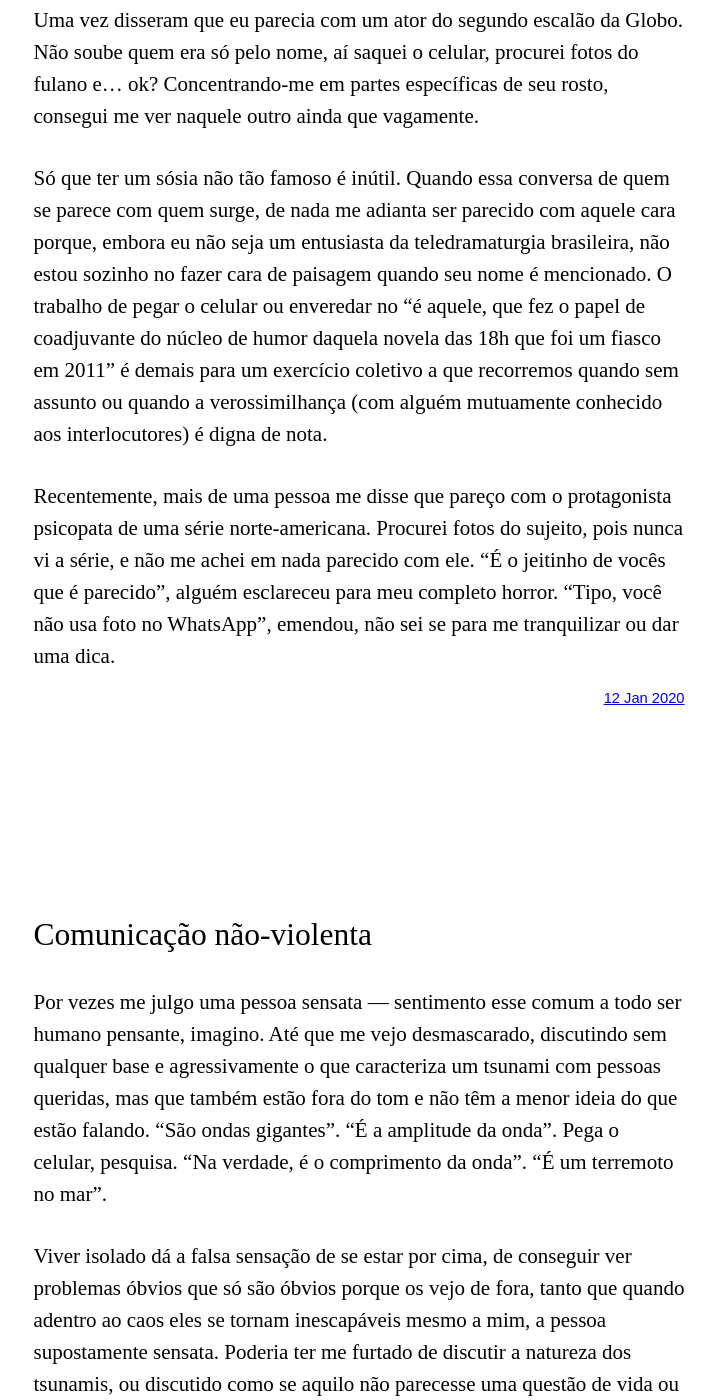
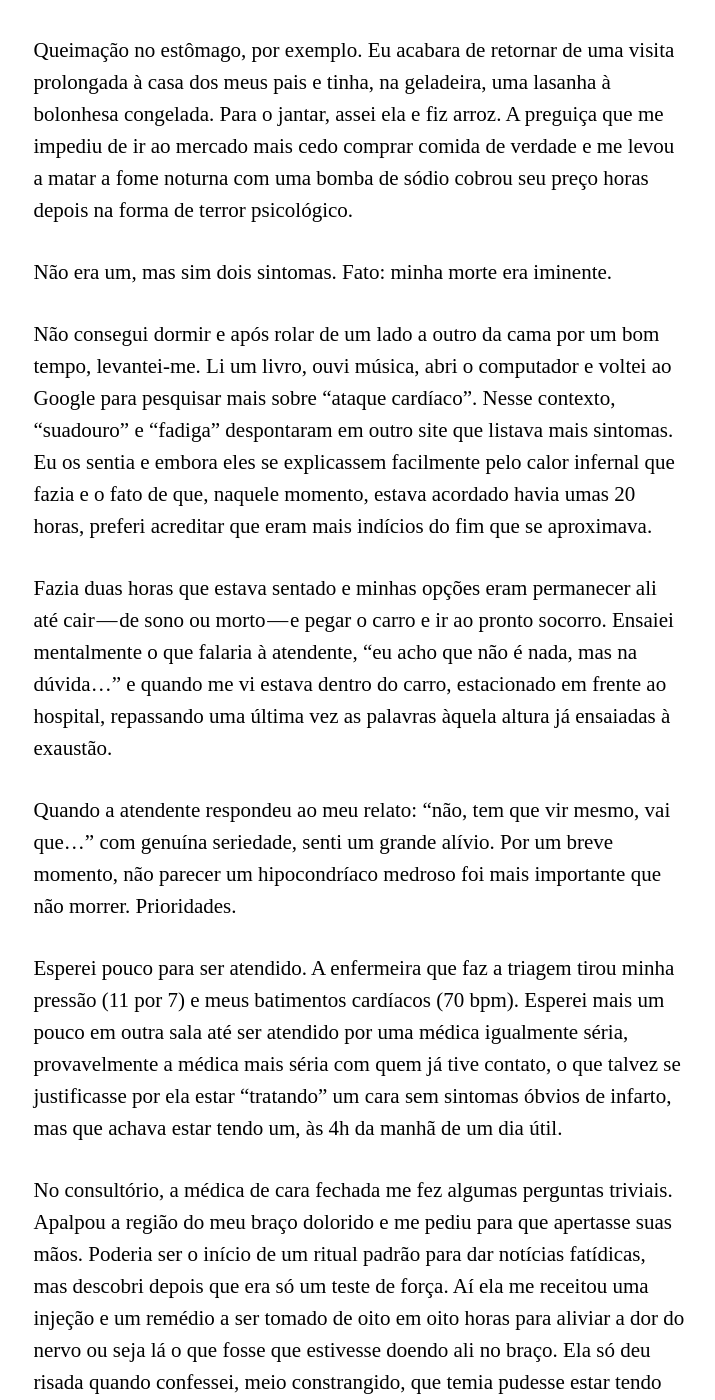
Before and after one commit to rghedin/rghedin.github.io, a Jekyll site: the page built from index.html, in a window 1280 px wide and 1400 px high, scrolled down 6710 px. Shown: the whole window, without its empty margins (281-996 px from the left). Built offline with Jekyll 4.4.1, drawn with Linux system fonts in a browser that asks for light colours; the list of posts is cut into pages by our own code; some of the changed text lies outside the part shown.

```diff
--- /dev/null
+++ b/_posts/2020-01-19-ataque-do-coracao.md
@@ -0,0 +1,27 @@
+---
+layout: post
+title: "Ataque cardíaco"
+date: 2020-01-19 18:00 -0300
+categories: texto
+---
+Fui me deitar e senti umas pontadas intermitentes num ponto bem específico do braço esquerdo, o que me levou à conclusão de que estava morrendo.
+
+Abri o Google. É aterrorizante o tanto de sintomas que um ataque cardíaco pode gerar e, para minha infelicidade, alguns deles tão corriqueiros que reparei concomitantes naquele momento de preocupação ao já citado incômodo em meu membro superior.
+
+Queimação no estômago, por exemplo. Eu acabara de retornar de uma visita prolongada à casa dos meus pais e tinha, na geladeira, uma lasanha à bolonhesa congelada. Para o jantar, assei ela e fiz arroz. A preguiça que me impediu de ir ao mercado mais cedo comprar comida de verdade e me levou a matar a fome noturna com uma bomba de sódio cobrou seu preço horas depois na forma de terror psicológico.
+
+Não era um, mas sim dois sintomas. Fato: minha morte era iminente.
+
+Não consegui dormir e após rolar de um lado a outro da cama por um bom tempo, levantei-me. Li um livro, ouvi música, abri o computador e voltei ao Google para pesquisar mais sobre "ataque cardíaco". Nesse contexto, "suadouro" e "fadiga" despontaram em outro site que listava mais sintomas. Eu os sentia e embora eles se explicassem facilmente pelo calor infernal que fazia e o fato de que, naquele momento, estava acordado havia umas 20 horas, preferi acreditar que eram mais indícios do fim que se aproximava.
+
+Fazia duas horas que estava sentado e minhas opções eram permanecer ali até cair — de sono ou morto — e pegar o carro e ir ao pronto socorro. Ensaiei mentalmente o que falaria à atendente, "eu acho que não é nada, mas na dúvida…" e quando me vi estava dentro do carro, estacionado em frente ao hospital, repassando uma última vez as palavras àquela altura já ensaiadas à exaustão.
+
+Quando a atendente respondeu ao meu relato: "não, tem que vir mesmo, vai que…" com genuína seriedade, senti um grande alívio. Por um breve momento, não parecer um hipocondríaco medroso foi mais importante que não morrer. Prioridades.
+
+Esperei pouco para ser atendido. A enfermeira que faz a triagem tirou minha pressão (11 por 7) e meus batimentos cardíacos (70 bpm). Esperei mais um pouco em outra sala até ser atendido por uma médica igualmente séria, provavelmente a médica mais séria com quem já tive contato, o que talvez se justificasse por ela estar "tratando" um cara sem sintomas óbvios de infarto, mas que achava estar tendo um, às 4h da manhã de um dia útil.
+
+No consultório, a médica de cara fechada me fez algumas perguntas triviais. Apalpou a região do meu braço dolorido e me pediu para que apertasse suas mãos. Poderia ser o início de um ritual padrão para dar notícias fatídicas, mas descobri depois que era só um teste de força. Aí ela me receitou uma injeção e um remédio a ser tomado de oito em oito horas para aliviar a dor do nervo ou seja lá o que fosse que estivesse doendo ali no braço. Ela só deu risada quando confessei, meio constrangido, que temia pudesse estar tendo um ataque cardíaco. Àquela altura já me parecia idiotice tocar nesse assunto, mas fui motivado pelo desespero de que talvez algo importante, que só descobriríamos dali a algumas horas da pior forma possível, estivesse passando.
+
+Cheguei em casa e com a tranquilidade que só um diagnóstico de médico ou de mãe é capaz de dar, dormi.
+
+O Google às vezes mente. No fim, não era nada.
```
Also changed, not shown: _posts/2020-01-12-sosias.md (+1 -1 lines), 2 other files.
